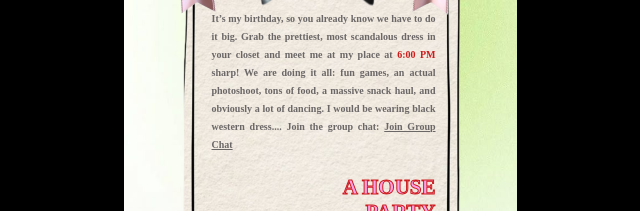
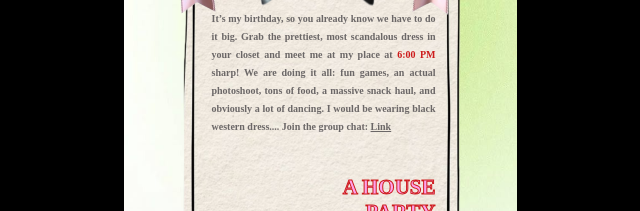
Before and after one commit to ririshiru/sharvari20thbday, a React (Vite) app: page / in a window 1280 px wide. Shown: the part 2080-2291 px from the top of the page, without its empty margins (320-960 px from the left). Built offline with nearby package versions, Linux system fonts and the light colour scheme; no server answers; a web font is replaced by a local one.

Commit message:
Update group chat link text in invitation

```diff
--- a/src/App.jsx
+++ b/src/App.jsx
@@ -190,7 +190,7 @@ function App() {
         {/* Invitation Paragraph */}
         <div className="text-invitation">
           It’s my birthday, so you already know we have to do it big. Grab the prettiest, most scandalous dress in your closet and meet me at my place at <span className="text-red">6:00 PM</span> sharp!
-          We are doing it all: fun games, an actual photoshoot, tons of food, a massive snack haul, and obviously a lot of dancing. I would be wearing black western dress.... Join the group chat: <a href="https://chat.whatsapp.com/J3SfeKoXFYm5L6mLhHaemn?s=cl&p=i&ilr=1" className="link-registry" rel="noopener noreferrer">Join Group Chat</a>
+          We are doing it all: fun games, an actual photoshoot, tons of food, a massive snack haul, and obviously a lot of dancing. I would be wearing black western dress.... Join the group chat: <a href="https://chat.whatsapp.com/J3SfeKoXFYm5L6mLhHaemn?s=cl&p=i&ilr=1" className="link-registry" rel="noopener noreferrer">Link</a>
 
         </div>
 
```
